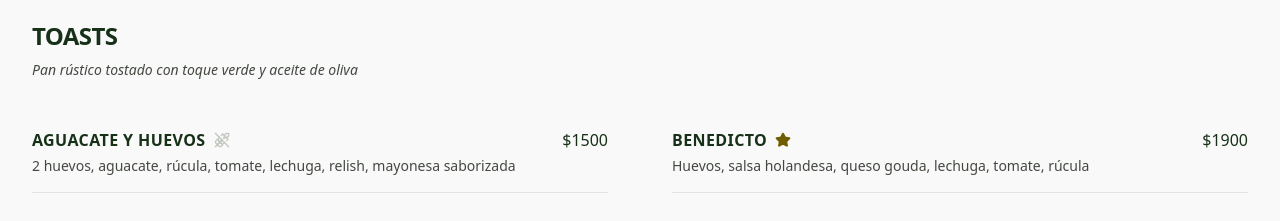
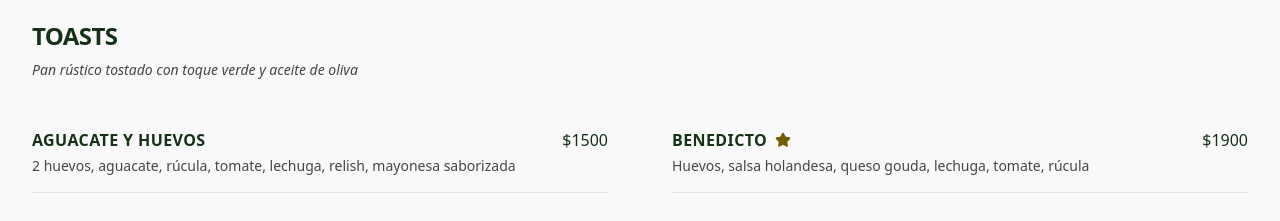
Before and after one commit to marsda2/Kanda, a Next.js app: page / in a window 1280 px wide. Shown: the part 1040-1261 px from the top of the page. Built offline with nearby package versions, Linux system fonts and the light colour scheme.

Commit message:
Update: Removed Gluten Free icons

```diff
--- a/src/components/MenuSection.tsx
+++ b/src/components/MenuSection.tsx
@@ -1,7 +1,7 @@
 'use client';
 import React, { useState } from 'react';
 import { motion } from 'motion/react';
-import { Star, WheatOff, Leaf } from 'lucide-react';
+import { Star, Leaf } from 'lucide-react';
 
 const menuData = [
   {
@@ -12,7 +12,7 @@ const menuData = [
         title: "Toasts",
         description: "Pan rústico tostado con toque verde y aceite de oliva",
         items: [
-          { name: "Aguacate y Huevos", price: "$1500", description: "2 huevos, aguacate, rúcula, tomate, lechuga, relish, mayonesa saborizada", isGF: true },
+          { name: "Aguacate y Huevos", price: "$1500", description: "2 huevos, aguacate, rúcula, tomate, lechuga, relish, mayonesa saborizada" },
           { name: "Benedicto", price: "$1900", description: "Huevos, salsa holandesa, queso gouda, lechuga, tomate, rúcula", isFeatured: true },
           { name: "Salame, Queso y Huevos", price: "$2250", description: "Salame, huevo, queso gouda, rúcula, tomate" },
           { name: "Avocado Toast", price: "$1000", description: "Aguacate, rúcula, tomate, lechuga, relish, mayonesa saborizada", isVegan: true },
@@ -220,7 +220,6 @@ const ExpandableItemList = ({ items, isSubcategory = false }: { items: any[], is
               <div className="flex items-center gap-2">
                 <h4 className={`font-body font-semibold text-[#173018] uppercase tracking-wide ${isSubcategory ? 'text-base' : 'text-lg'}`}>{item.name}</h4>
                 {item.isFeatured && <Star className="w-4 h-4 text-[#705d00] fill-[#705d00]" />}
-                {item.isGF && <WheatOff className="w-4 h-4 text-[#c3c8be]" />}
                 {item.isVegan && <Leaf className="w-4 h-4 text-[#c3c8be]" />}
               </div>
               {item.description && <p className="font-body font-light text-[#434841] text-sm mt-1">{item.description}</p>}
```
